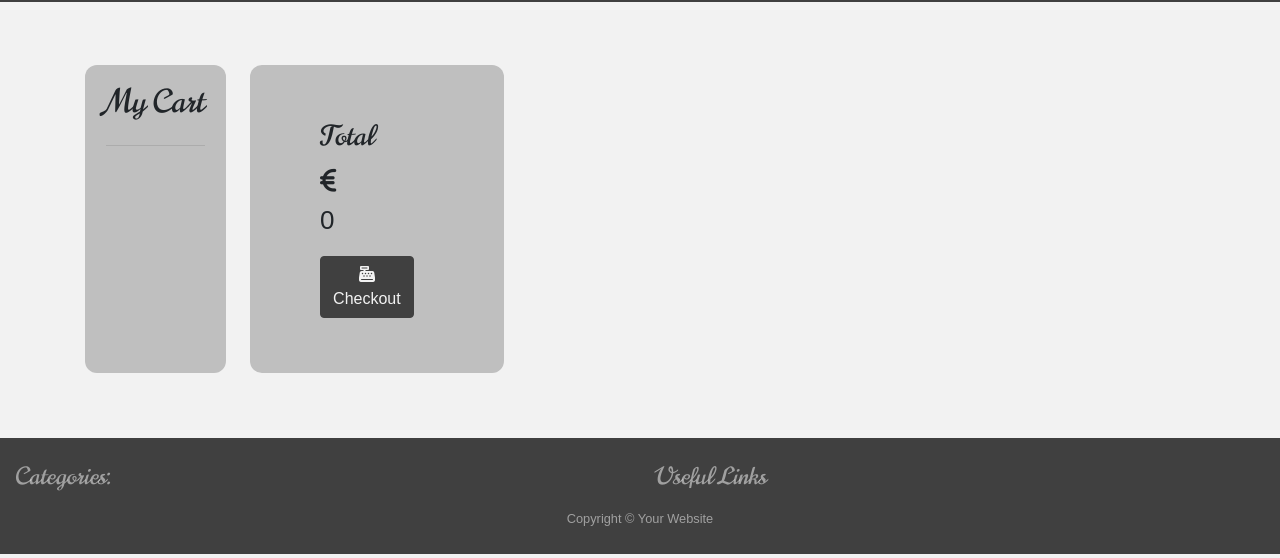
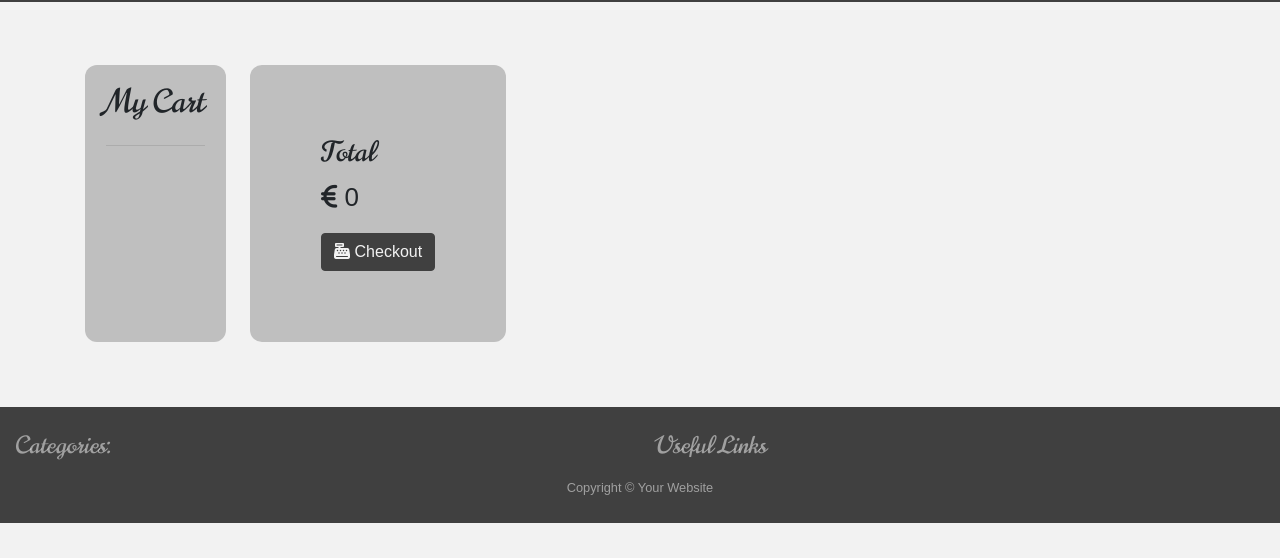
Before and after one commit to dano5342/Milestone4V2, a Django app: page /cart/ in a window 1280 px wide. Shown: the part 96-654 px from the top of the page. Run offline with Django 3.2, Linux system fonts and the light colour scheme; data that the repository does not hold is empty; parts of the project's set-up code (start-up, migrations or seed data) failed here and were passed over; some libraries are stand-ins or nearby versions; some web fonts are replaced.

Commit message:
Cart styling complete, found a bug where zero items in cart resulted in an error, fixed with a cart length ifstatement. Checkout styling to be done next, have looked at asos and shall do something similar to this

```diff
--- a/cart/templates/cart.html
+++ b/cart/templates/cart.html
@@ -57,10 +57,11 @@
             </div>
         </div>
         <div class="total-container">
-            <div class="col-12 col-md-3 col-lg-5">
+            <div class="padding">
                 <h3 class="title">Total</h3>
                 <p class="price"><i class="fas fa-euro-sign"></i> {{ total }}</p>
-                <a href="{% url 'checkout' %}" class="btn btn-success" role="button"><i class="fas fa-cash-register"></i> Checkout</a>
+                <a href="{% url 'checkout' %}" class="btn btn-success" role="button"><i
+                        class="fas fa-cash-register"></i> Checkout</a>
             </div>
         </div>
     </div>
--- a/static/styles/css/main.css
+++ b/static/styles/css/main.css
@@ -274,6 +274,10 @@ html {
   width: 125px;
   height: 125px; }
 
+.padding {
+  padding: 12px;
+  margin: 4px; }
+
 /* Checkout Styling */
 /* Footer */
 #sticky-footer {
--- a/static/styles/scss/main.scss
+++ b/static/styles/scss/main.scss
@@ -368,6 +368,11 @@ html {
   height: 125px;
 }
 
+.padding {
+  padding: 12px;
+  margin: 4px;
+}
+
 /* Checkout Styling */
 
 
--- a/templates/base.html
+++ b/templates/base.html
@@ -12,7 +12,8 @@
     <link rel="stylesheet" href="https://stackpath.bootstrapcdn.com/bootstrap/4.3.1/css/bootstrap.min.css"
         integrity="sha384-ggOyR0iXCbMQv3Xipma34MD+dH/1fQ784/j6cY/iJTQUOhcWr7x9JvoRxT2MZw1T" crossorigin="anonymous">
     <link rel="stylesheet" href="{% static 'styles/css/main.css' %}">
-    <script src="https://code.jquery.com/jquery-3.3.1.slim.min.js" integrity="sha384-q8i/X+965DzO0rT7abK41JStQIAqVgRVzpbzo5smXKp4YfRvH+8abtTE1Pi6jizo" crossorigin="anonymous"></script>
+    <script src="https://code.jquery.com/jquery-3.4.1.min.js"
+        integrity="sha256-CSXorXvZcTkaix6Yvo6HppcZGetbYMGWSFlBw8HfCJo=" crossorigin="anonymous"></script>
     <script src="https://kit.fontawesome.com/306996b22a.js" crossorigin="anonymous"></script>
     {% block head_js %}
     {% endblock head_js%}
```
Also changed, not shown: checkout/views.py (+33 -27 lines), 1 other file.
